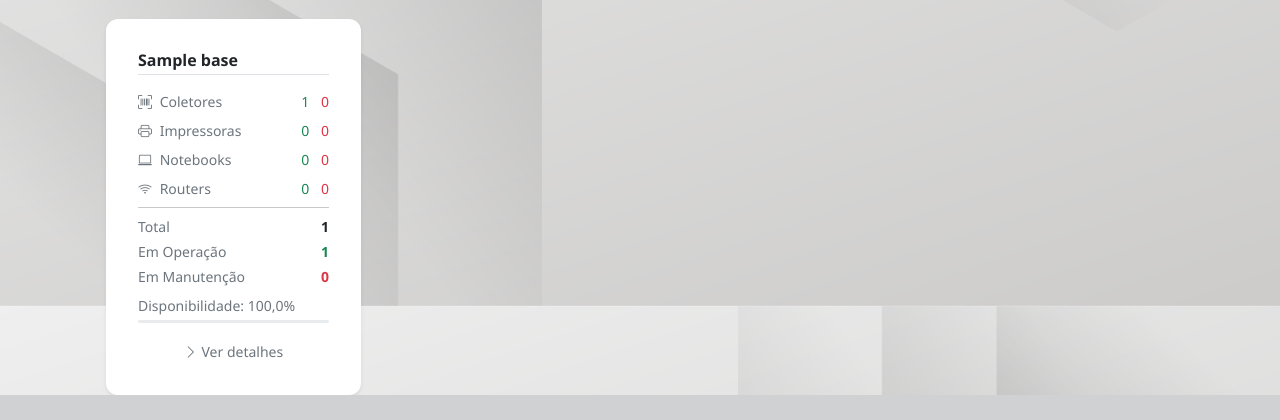
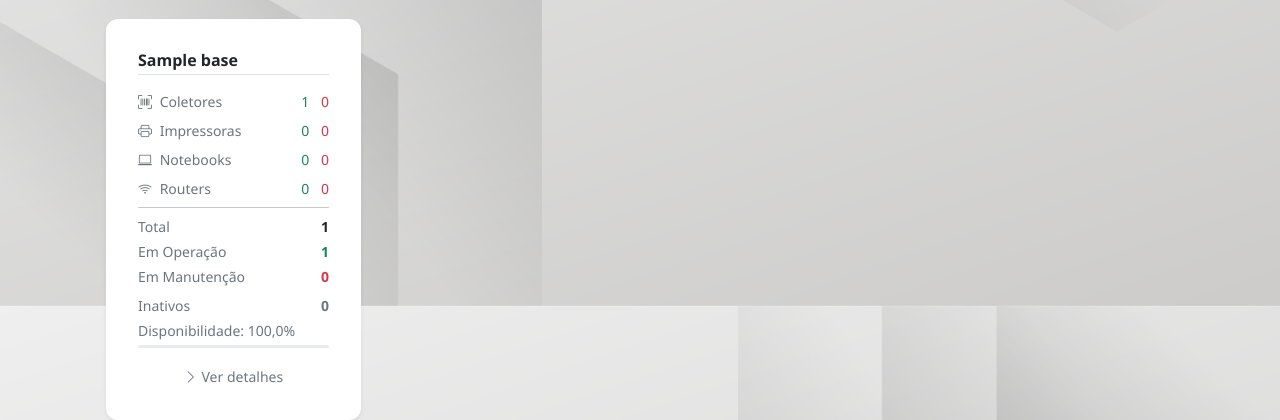
Before and after one commit to gregNasc/gerenciadorEstoque, a Django app: page / in a window 1280 px wide. Shown: the part 494-914 px from the top of the page. Before the commit the page ends 889 px from the top, so only its background shows below. Run offline with Django 5.2, Linux system fonts and the light colour scheme; a user stored in the database is signed in; tables that the repository leaves empty hold one stand-in row (values such as "Sample post"); parts of the project's set-up code (start-up, migrations or seed data) failed here and were passed over.

Commit message:
Versão final módulo Estoque

```diff
--- a/estoque/templates/estoque/index.html
+++ b/estoque/templates/estoque/index.html
@@ -116,6 +116,7 @@
                     <span class="text-secondary">{% trans "Em Manutenção" %}</span>
                     <strong class="text-danger">{{ item.sick }}</strong>
                 </div>
+
             </div>
         </div>
     </div>
@@ -201,6 +202,10 @@
                     <div class="d-flex justify-content-between small mb-2">
                         <span class="text-secondary">{% trans "Em Manutenção" %}</span>
                         <strong class="text-danger">{{ r.sick }}</strong>
+                    </div>
+                    <div class="d-flex justify-content-between small mb-1">
+                        <span class="text-secondary">{% trans "Inativos" %}</span>
+                        <strong class="text-secondary">{{ r.inativos }}</strong>
                     </div>
 
                     <!-- Barra de disponibilidade -->
--- a/estoque/views.py
+++ b/estoque/views.py
@@ -83,14 +83,17 @@ def index(request):
         # Por produto
         produtos_na_categoria = list(
             equipamentos
-            .values('produto__id', 'produto__descricao')
+            .values('produto__categoria')
             .annotate(
                 total=Count('id'),
                 ativos=Count('id', filter=Q(status='ATIVO')),
                 sick=Count('id', filter=Q(status='SICK')),
+                inativos=Count('id', filter=Q(status='INATIVO')),
                 transferencia=Count('id', filter=Q(status='TRANSFERENCIA')),
-            )
-            .order_by('produto__descricao')
+                emprestados=Count('id', filter=Q(status='EMPRESTADO')),
+                manutencao=Count('id', filter=Q(status='MANUTENCAO')),
+            )
+            .order_by('produto__categoria')
         )
 
         for p in produtos_na_categoria:
@@ -106,7 +109,10 @@ def index(request):
                 total=Count('id'),
                 ativos=Count('id', filter=Q(status='ATIVO')),
                 sick=Count('id', filter=Q(status='SICK')),
+                inativos=Count('id', filter=Q(status='INATIVO')),
                 transferencia=Count('id', filter=Q(status='TRANSFERENCIA')),
+                emprestados=Count('id', filter=Q(status='EMPRESTADO')),
+                manutencao=Count('id', filter=Q(status='MANUTENCAO')),
             )
             .order_by('produto__categoria')
         )
@@ -129,6 +135,7 @@ def index(request):
         total = equip_regional.count()
         ativos = equip_regional.filter(status='ATIVO').count()
         sick = equip_regional.filter(status='SICK').count()
+        inativos = equip_regional.filter(status='INATIVO').count()
 
         regional_data = {
             'regional__id': regional.id,
@@ -136,6 +143,7 @@ def index(request):
             'total': total,
             'ativos': ativos,
             'sick': sick,
+            'inativos': inativos,
             'disponibilidade': round((ativos / total * 100), 2) if total else 0,
         }
 
@@ -163,6 +171,7 @@ def index(request):
                     total=Count('id'),
                     ativos=Count('id', filter=Q(status='ATIVO')),
                     sick=Count('id', filter=Q(status='SICK')),
+                    inativos=Count('id', filter=Q(status='INATIVO')),
                     transferencia=Count('id', filter=Q(status='TRANSFERENCIA')),
                 )
             )
```
Also changed, not shown: estoque/utils.py (+6 -2 lines).
